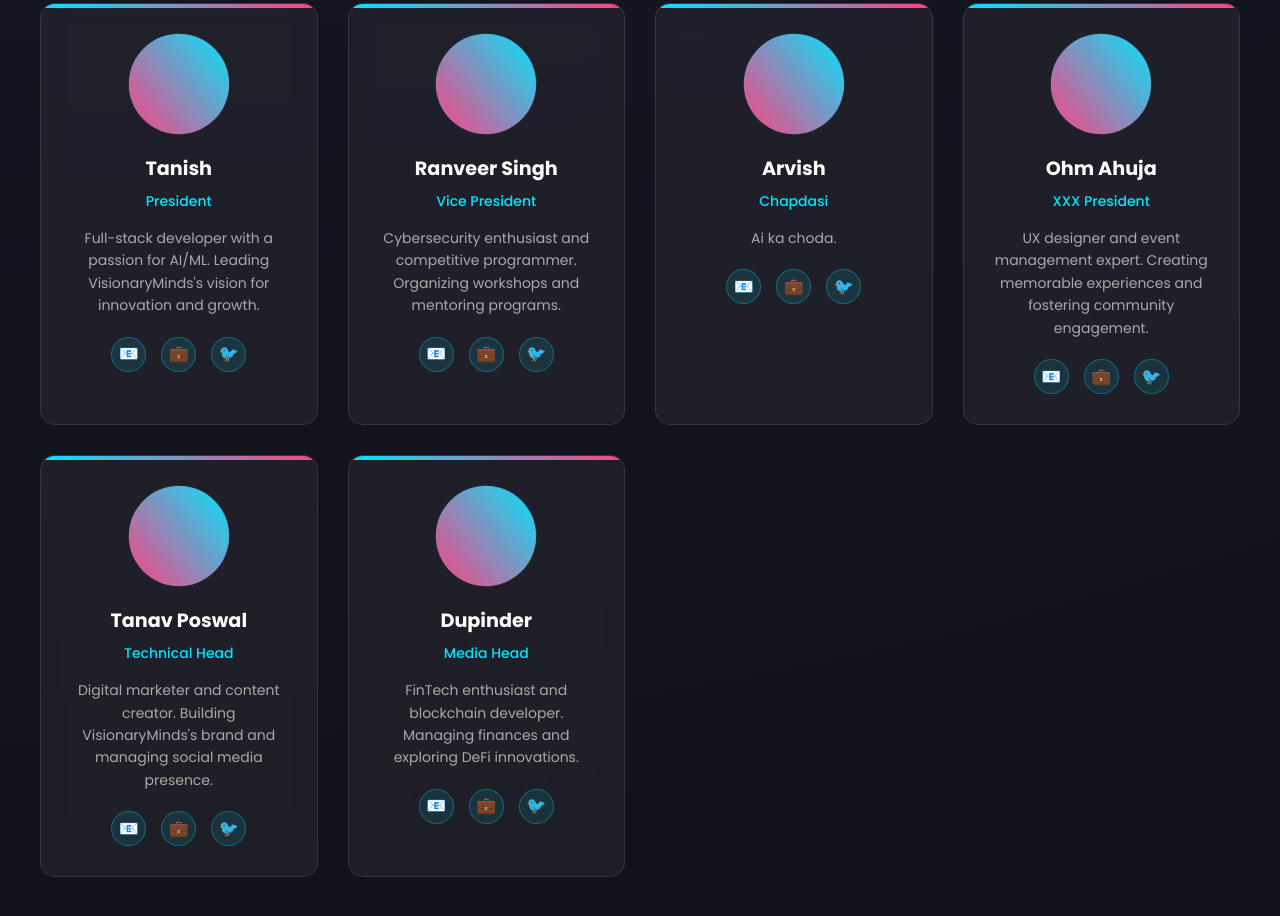
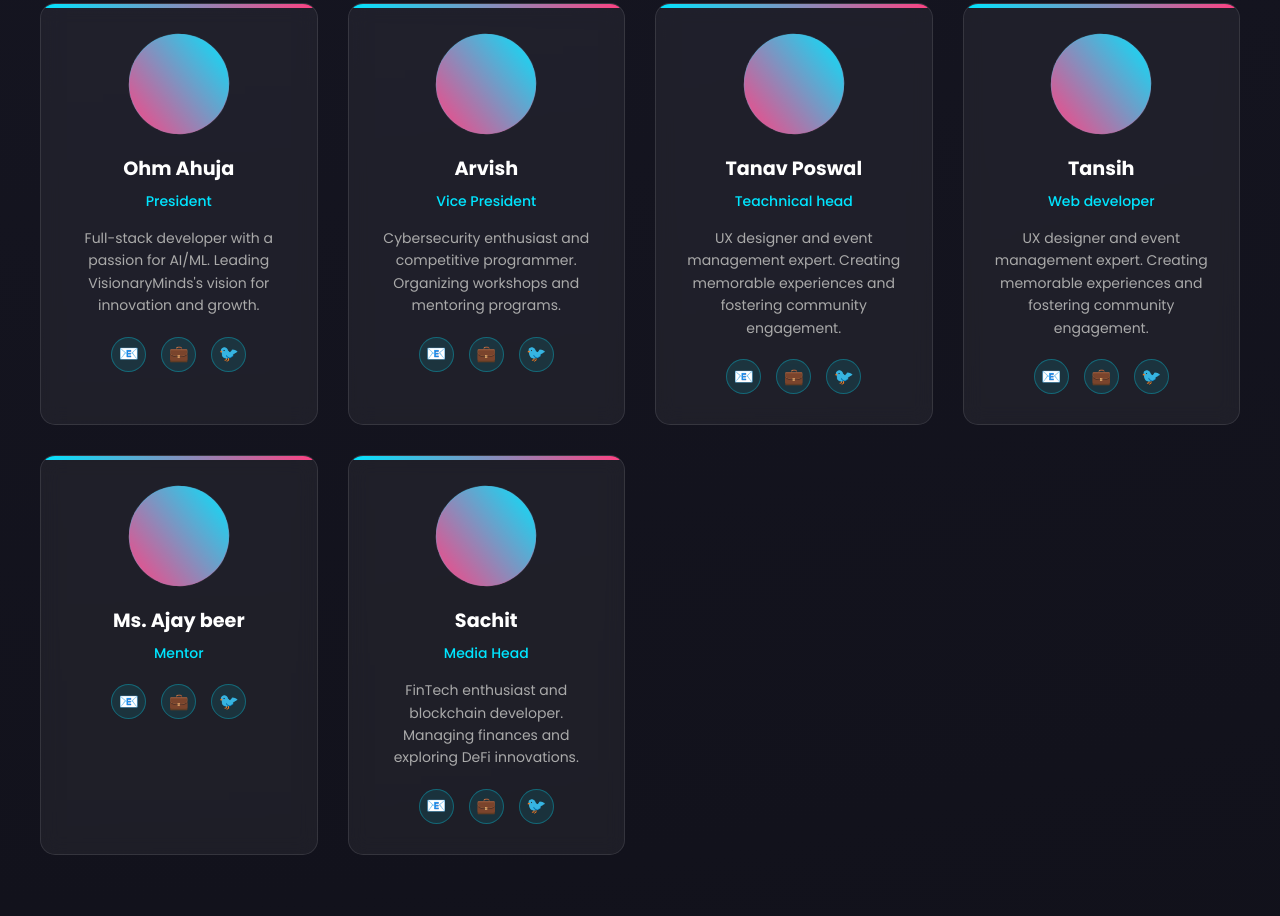
Before and after one commit to TanishDudeja/clubweb2, a plain HTML site: page Maintechclub-website.html in a window 1280 px wide. Shown: the part 3310-4226 px from the top of the page. Drawn offline with Linux system fonts and the light colour scheme.

Commit message:
Update Maintechclub-website.html

```diff
--- a/Maintechclub-website.html
+++ b/Maintechclub-website.html
@@ -279,7 +279,7 @@
     <div class="members-grid">
       <div class="member-card">
         <div class="member-avatar">JD</div>
-        <h3>Tanish</h3>
+        <h3>Ohm Ahuja</h3>
         <p class="member-role">President</p>
         <p class="member-bio">Full-stack developer with a passion for AI/ML. Leading VisionaryMinds's vision for
           innovation and growth.</p>
@@ -292,7 +292,7 @@
 
       <div class="member-card">
         <div class="member-avatar">JS</div>
-        <h3>Ranveer Singh</h3>
+        <h3>Arvish</h3>
         <p class="member-role">Vice President</p>
         <p class="member-bio">Cybersecurity enthusiast and competitive programmer. Organizing workshops and mentoring
           programs.</p>
@@ -305,9 +305,10 @@
 
       <div class="member-card">
         <div class="member-avatar">MJ</div>
-        <h3>Arvish</h3>
-        <p class="member-role">Chapdasi</p>
-        <p class="member-bio">Ai ka choda.</p>
+        <h3>Tanav Poswal</h3>
+        <p class="member-role">Teachnical head</p>
+        <p class="member-bio">UX designer and event management expert. Creating memorable experiences and fostering
+          community engagement.</p>
         <div class="member-socials">
           <a href="#" class="social-link">📧</a>
           <a href="#" class="social-link">💼</a>
@@ -317,8 +318,8 @@
 
       <div class="member-card">
         <div class="member-avatar">SP</div>
-        <h3>Ohm Ahuja</h3>
-        <p class="member-role">XXX President</p>
+        <h3>Tansih</h3>
+        <p class="member-role">Web developer</p>
         <p class="member-bio">UX designer and event management expert. Creating memorable experiences and fostering
           community engagement.</p>
         <div class="member-socials">
@@ -330,10 +331,9 @@
 
       <div class="member-card">
         <div class="member-avatar">AC</div>
-        <h3>Tanav Poswal</h3>
-        <p class="member-role">Technical Head</p>
-        <p class="member-bio">Digital marketer and content creator. Building VisionaryMinds's brand and managing social
-          media presence.</p>
+        <h3>Ms. Ajay beer</h3>
+        <p class="member-role">Mentor</p>
+        <p class="member-bio"></p>
         <div class="member-socials">
           <a href="#" class="social-link">📧</a>
           <a href="#" class="social-link">💼</a>
@@ -343,7 +343,7 @@
 
       <div class="member-card">
         <div class="member-avatar">RK</div>
-        <h3>Dupinder</h3>
+        <h3>Sachit</h3>
         <p class="member-role">Media Head</p>
         <p class="member-bio">FinTech enthusiast and blockchain developer. Managing finances and exploring DeFi
           innovations.</p>
```
